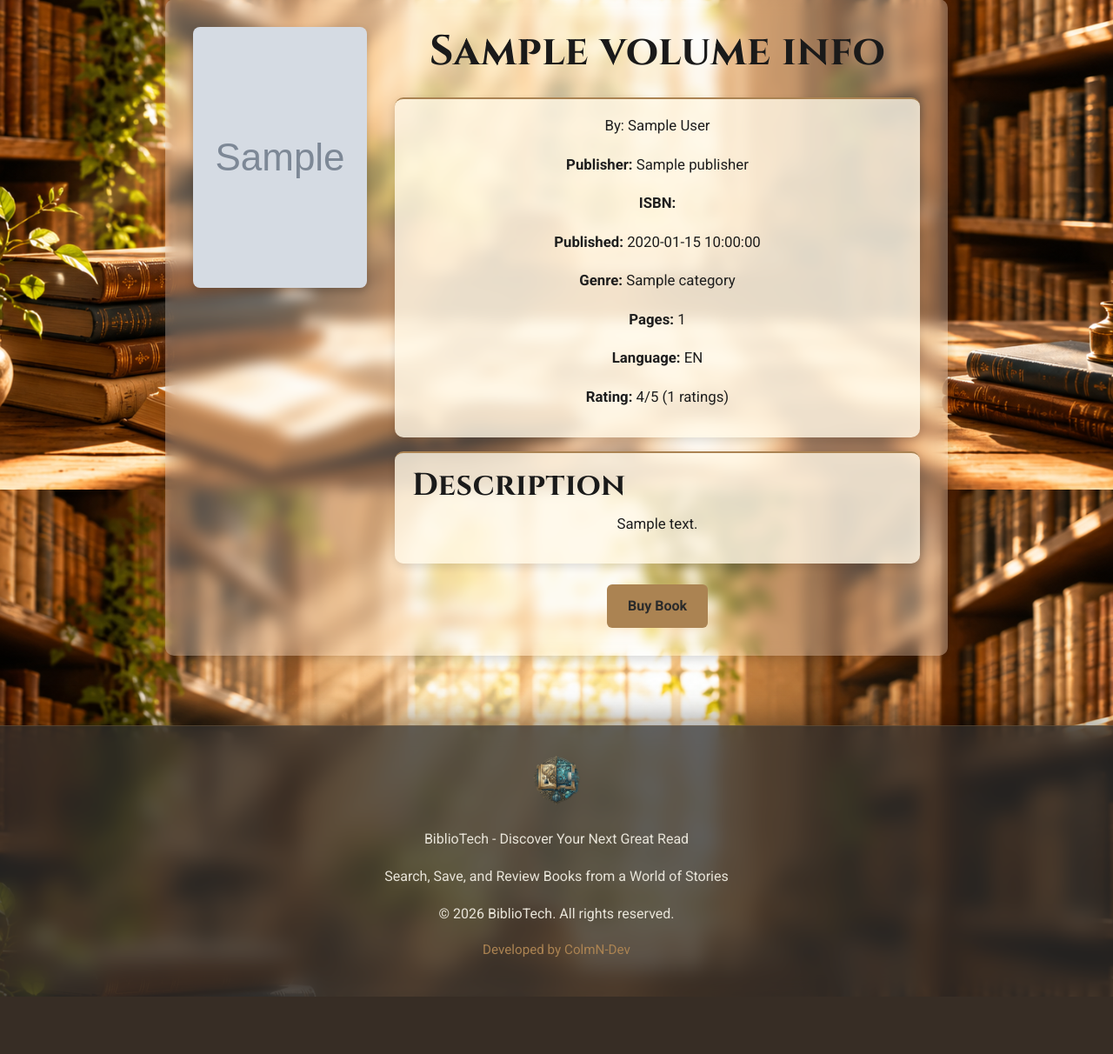
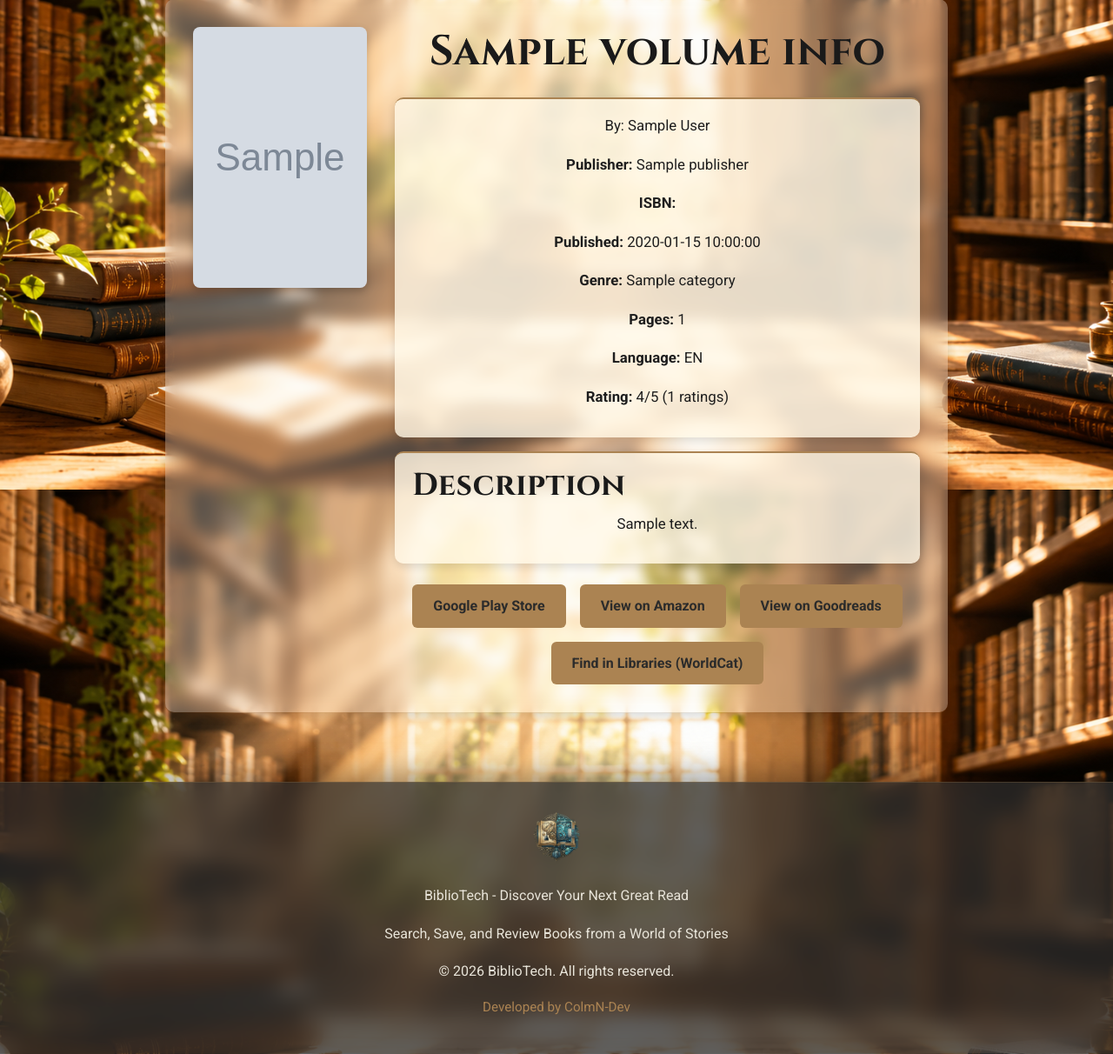
Before and after one commit to ColmN-Dev/BiblioTech, a Python web app: template app/templates/book_detail.html in a window 1280 px wide. Shown: the part 237-1449 px from the top of the page at 87% size. Before the commit the page ends 1383 px from the top, so only its background shows below. Run offline with Jinja, Linux system fonts and the light colour scheme; the template is opened without the code that fills it: most values are stand-ins (such as "Sample title", 1, 10 or a date in 2020); grey boxes marked "Sample" are stand-in pictures.

Commit message:
Enhance book detail page with external links
Added links to external platforms for book purchase and reviews.

```diff
--- a/app/templates/book_detail.html
+++ b/app/templates/book_detail.html
@@ -3,7 +3,6 @@
 {% block title %}Book Detail | BiblioTech{% endblock %}
 
 {% block content %}
-
 
     <div class="back-btn-container">
     <a href="{{ url_for('routes.index') }}" class="btn">
@@ -31,7 +30,6 @@
             else "Unknown Author" }}
         </p>
 
-
         <div class="book-metadata">
 
             {% if book.volumeInfo.publisher %}
@@ -41,21 +39,16 @@
             </p>
             {% endif %}
 
-
-
             {% if book.volumeInfo.industryIdentifiers %}
                 <p>
                     <strong>ISBN:</strong>
-
                     {% for isbn in book.volumeInfo.industryIdentifiers %}
                         {% if isbn.type == "ISBN_13" %}
                             {{ isbn.identifier }}
                         {% endif %}
                     {% endfor %}
-
                 </p>
             {% endif %}
-
 
             {% if book.volumeInfo.publishedDate %}
             <p>
@@ -64,14 +57,12 @@
             </p>
             {% endif %}
 
-
             {% if book.volumeInfo.categories %}
             <p>
                 <strong>Genre:</strong>
                 {{ book.volumeInfo.categories | join(", ") }}
             </p>
             {% endif %}
-
 
             {% if book.volumeInfo.pageCount %}
             <p>
@@ -80,14 +71,12 @@
             </p>
             {% endif %}
 
-
             {% if book.volumeInfo.language %}
             <p>
                 <strong>Language:</strong>
                 {{ book.volumeInfo.language.upper() }}
             </p>
             {% endif %}
-
 
             {% if book.volumeInfo.averageRating %}
             <p>
@@ -97,42 +86,54 @@
             </p>
             {% endif %}
 
-
         </div>
         </div>
 
         <div class="book-data-bg">
-
         <h2>Description</h2>
-
         <p>
             {{ book.volumeInfo.description
             if book.volumeInfo.description
             else "No description available." }}
         </p>
-
         </div>
 
         <div class="book-links">
-
             {% if book.volumeInfo.previewLink %}
             <a href="{{ book.volumeInfo.previewLink }}" target="_blank" class="btn">
                 Preview Book
             </a>
             {% endif %}
 
-
             {% if book.saleInfo.buyLink %}
-            <a href="{{ book.saleInfo.buyLink }}" target="_blank" class="btn">
-                Buy Book
+            <a href="{{ book.saleInfo.buyLink }}" target="_blank" class="btn google-play-btn">
+                Google Play Store
             </a>
             {% endif %}
 
+            {# Injected External Platform Marketplace Links #}
+            {% if book.volumeInfo.customLinks %}
+                {% if book.volumeInfo.customLinks.amazon %}
+                <a href="{{ book.volumeInfo.customLinks.amazon }}" target="_blank" class="btn amazon-btn">
+                    View on Amazon
+                </a>
+                {% endif %}
+
+                {% if book.volumeInfo.customLinks.goodreads %}
+                <a href="{{ book.volumeInfo.customLinks.goodreads }}" target="_blank" class="btn goodreads-btn">
+                    View on Goodreads
+                </a>
+                {% endif %}
+
+                {% if book.volumeInfo.customLinks.worldcat %}
+                <a href="{{ book.volumeInfo.customLinks.worldcat }}" target="_blank" class="btn worldcat-btn">
+                    Find in Libraries (WorldCat)
+                </a>
+                {% endif %}
+            {% endif %}
         </div>
 
-
     </div>
-
 </div>
 
 {% endblock %}
```
